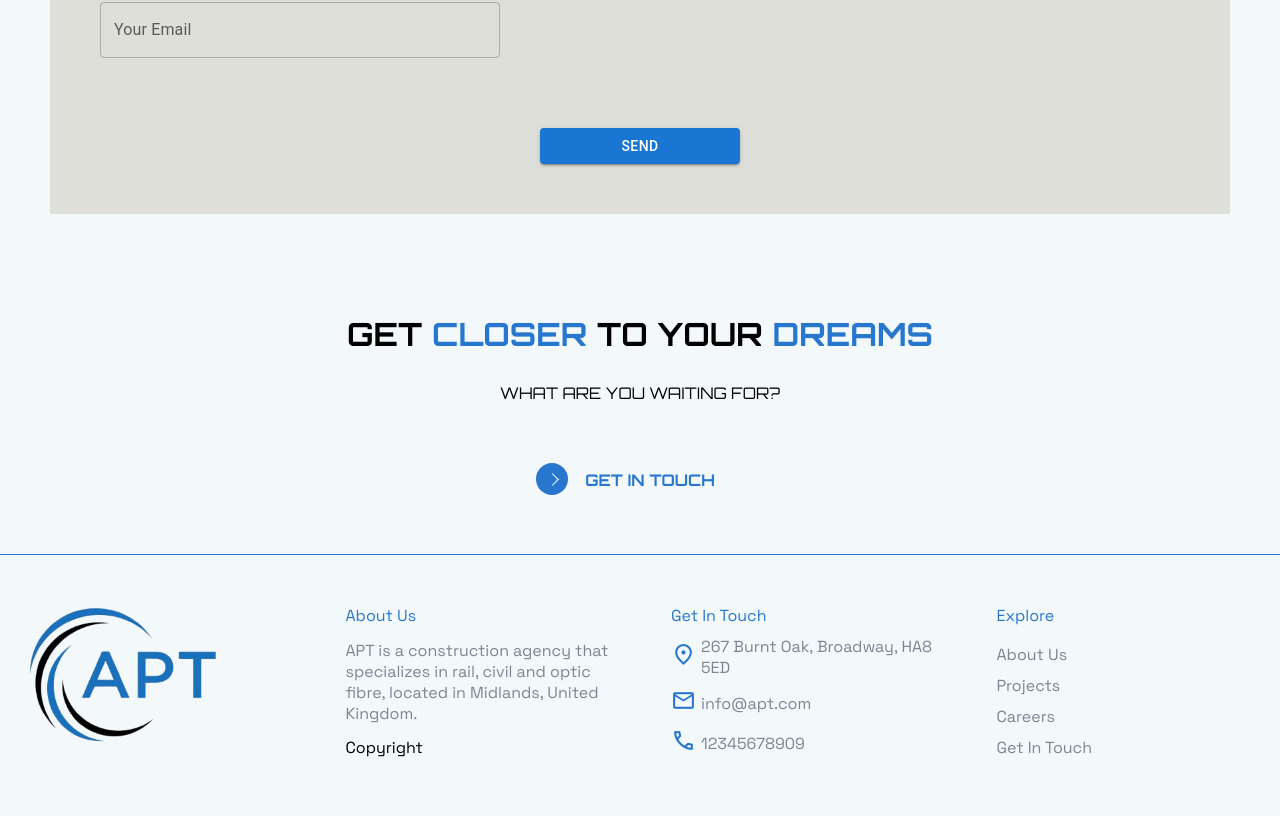
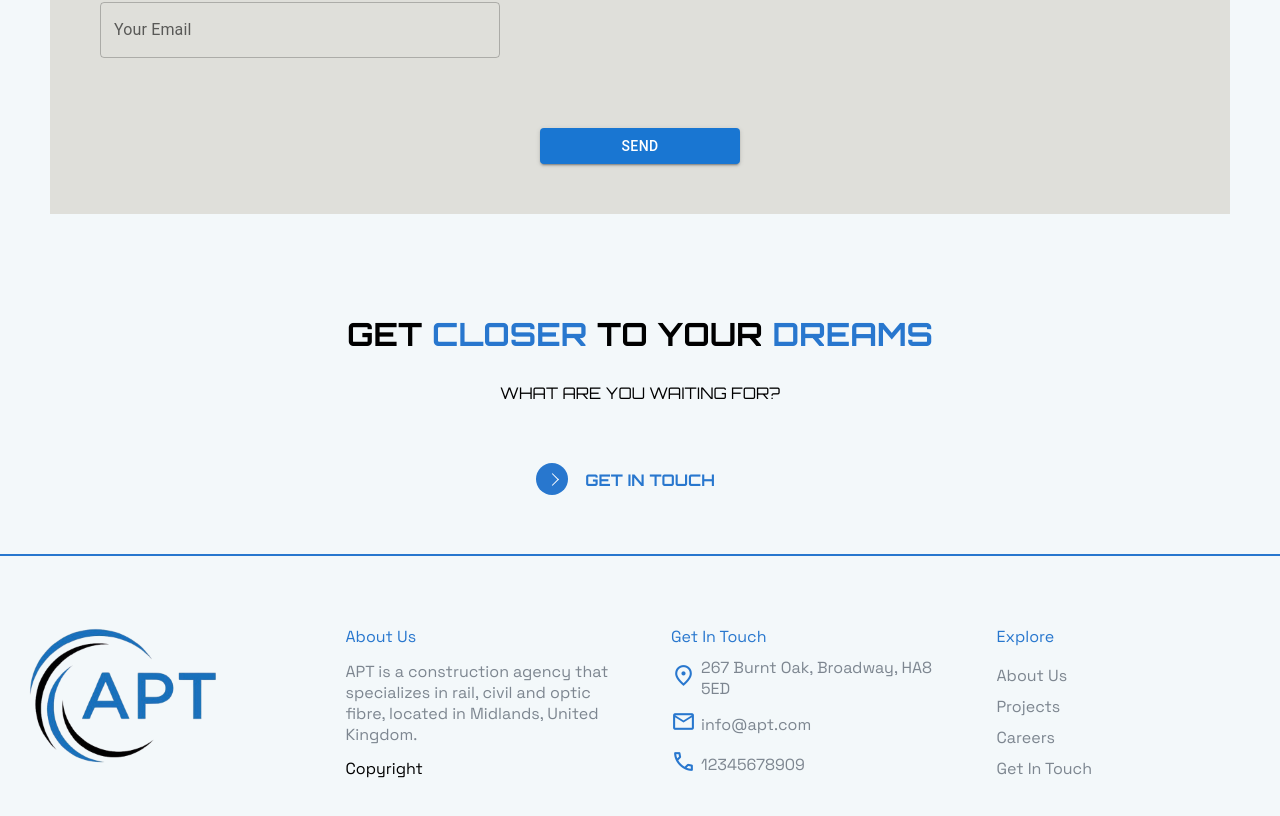
Before and after one commit to miriamciurea/apt, a React (Vite) app in the folder frontend/: page /careers in a window 1280 px wide. Shown: the part 1008-1824 px from the top of the page. Built offline with nearby package versions, Linux system fonts and the light colour scheme.

Commit message:
fixed scroll bar for cta

```diff
--- a/frontend/src/components/cta/Cta.module.css
+++ b/frontend/src/components/cta/Cta.module.css
@@ -15,7 +15,8 @@
   /* background-color: var(--white); */
   height: 40vh;
   font-family: var(--principal);
-  border-bottom: 1px solid var(--blue);
+  border-bottom: 2px solid var(--blue);
+  margin-bottom: 20px;
 }
 
 .title {
--- a/frontend/src/index.css
+++ b/frontend/src/index.css
@@ -17,6 +17,7 @@ body {
 
 .container {
   min-height: 70vh;
+  overflow-x: hidden;
 }
 
 
```
